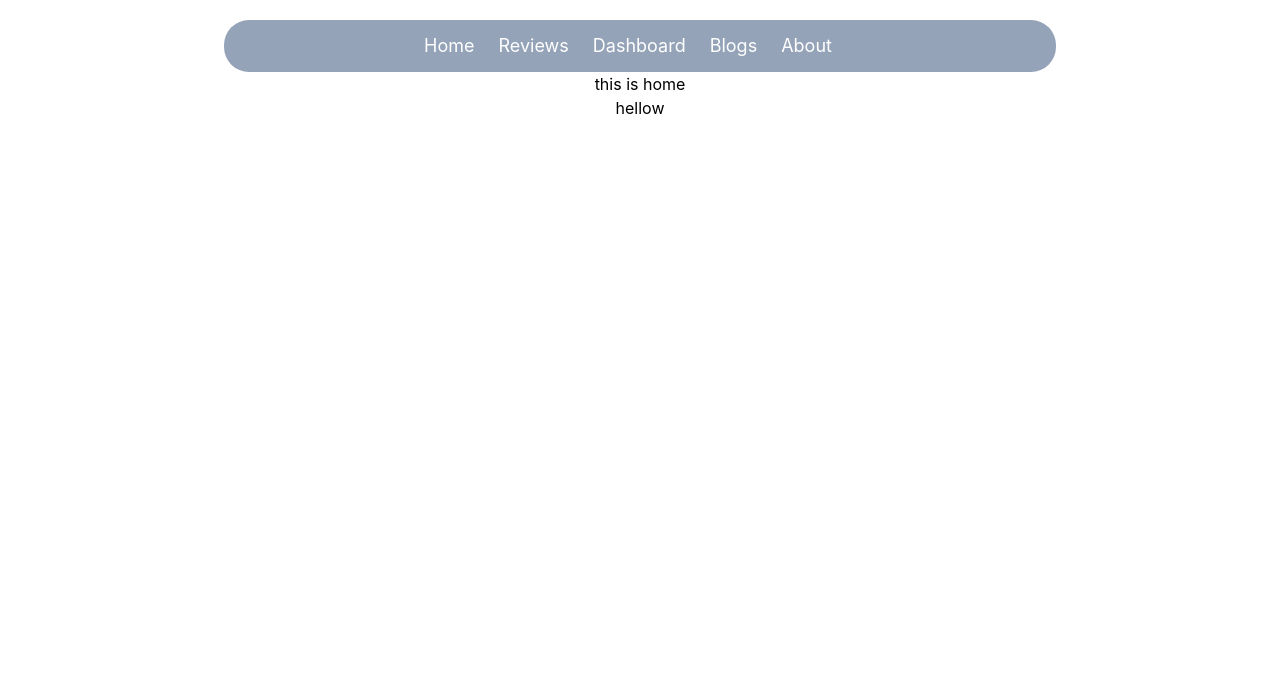
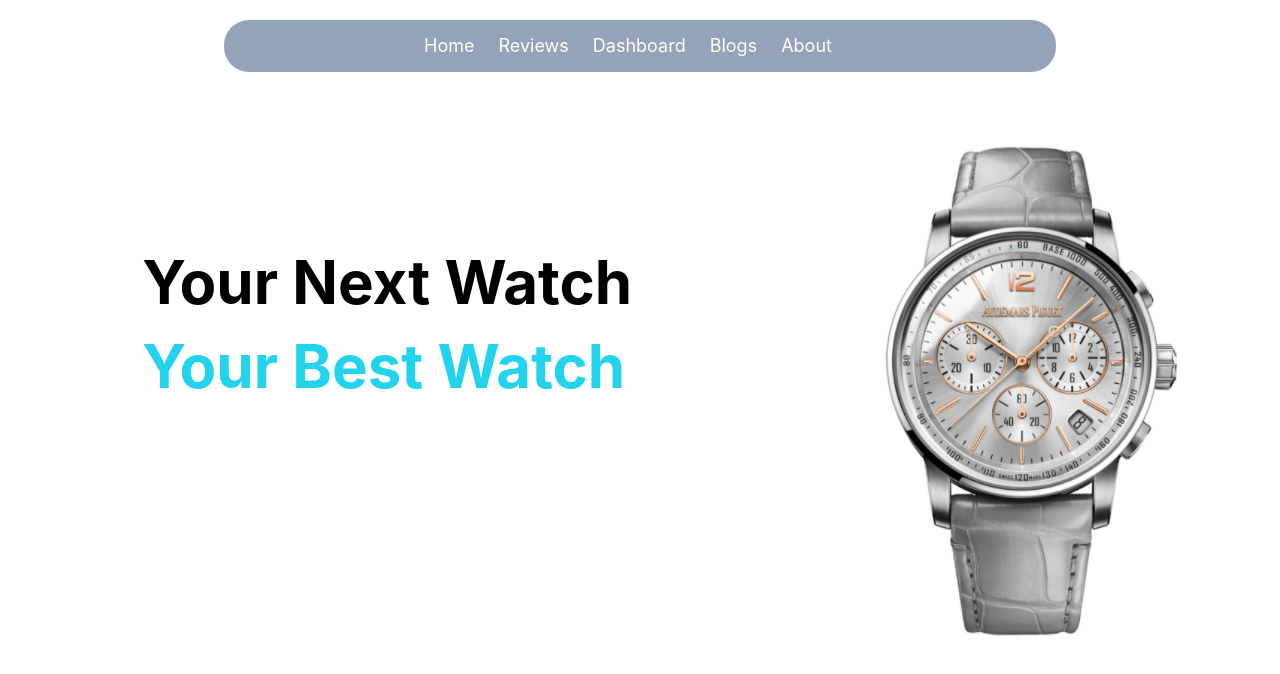
Before and after one commit to akilinjamam/assignment-9, a React (Create React App) app: page / in a window 1280 px wide. Shown: the top 674 px of the page. Built offline with nearby package versions, Linux system fonts and the light colour scheme.

Commit message:
home-img-and-detail-part-half-done

```diff
--- /dev/null
+++ b/public/home.json
@@ -0,0 +1,6 @@
+[
+    {
+        "image": "home-img/3.jpg",
+        "id": "1"
+    }
+]
--- a/src/App.css
+++ b/src/App.css
@@ -1,7 +1,3 @@
-.App {
-  text-align: center;
-}
-
 .App-logo {
   height: 40vmin;
   pointer-events: none;
@@ -32,6 +28,7 @@
   from {
     transform: rotate(0deg);
   }
+
   to {
     transform: rotate(360deg);
   }
--- a/src/App.js
+++ b/src/App.js
@@ -23,7 +23,7 @@ function App() {
         <Route path="/about" element={<About></About>}></Route>
         <Route path="*" element={<NotFound></NotFound>}></Route>
       </Routes>
-      <h2>hellow</h2>
+
     </div>
   );
 }
--- a/src/Component/Header/Header.js
+++ b/src/Component/Header/Header.js
@@ -3,7 +3,7 @@ import { Link } from 'react-router-dom';
 
 const Header = () => {
     return (
-        <div style={{ width: '65%', margin: 'auto', borderRadius: '25px', marginTop: '20px' }} className=' bg-slate-400 p-3 text-white text-lg '>
+        <div style={{ width: '65%', margin: 'auto', borderRadius: '25px', marginTop: '20px', marginBottom: '20px' }} className=' bg-slate-400 p-3 text-white text-lg text-center'>
             <Link className='mr-6  hover:text-pink-200 duration-500 ease' to='/'>Home</Link>
             <Link className='mr-6  hover:text-pink-200 duration-500 ease' to='/reviews'>Reviews</Link>
             <Link className='mr-6  hover:text-pink-200 duration-500 ease' to='/dashboard'>Dashboard</Link>
--- a/src/Component/Home/Home.css
+++ b/src/Component/Home/Home.css
@@ -0,0 +1,5 @@
+.total-part {
+
+    display: grid;
+    grid-template-columns: 2fr 1fr;
+}
--- a/src/Component/Home/Home.js
+++ b/src/Component/Home/Home.js
@@ -1,9 +1,38 @@
-import React from 'react';
+import React, { useEffect, useState } from 'react';
+import './Home.css'
 
 const Home = () => {
+
+    const [image, setImage] = useState([]);
+    useEffect(() => {
+        fetch('home.json')
+            .then(res => res.json())
+            .then(data => setImage(data))
+    }, [])
     return (
-        <div>
-            <h2>this is home</h2>
+        <div className='total-part'>
+
+            <div className="detail-part  ">
+                <div className='w-4/6 m-auto mt-40 '>
+                    <h1 className='text-6xl font-bold'>
+                        Your Next Watch
+                    </h1>
+                    <br />
+                    <h1 className='text-6xl font-bold text-cyan-400'>
+                        Your Best Watch
+                    </h1>
+
+                </div>
+
+            </div>
+
+
+            <div className="image-part">
+
+                {
+                    image.map(theImg => <img src={theImg.image} alt="" />)
+                }
+            </div>
         </div>
     );
 };
```
Also changed, not shown: public/home-img/3.jpg (added).
